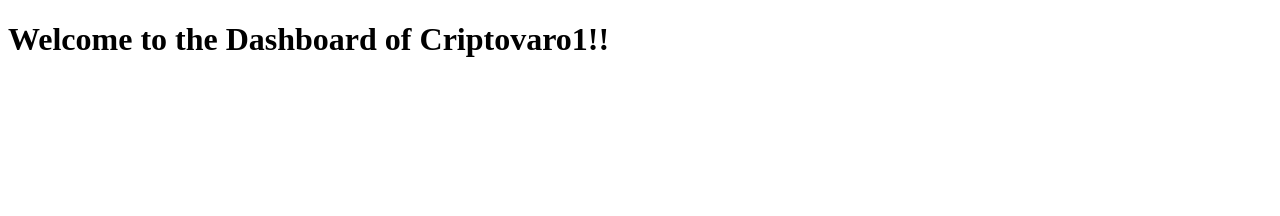
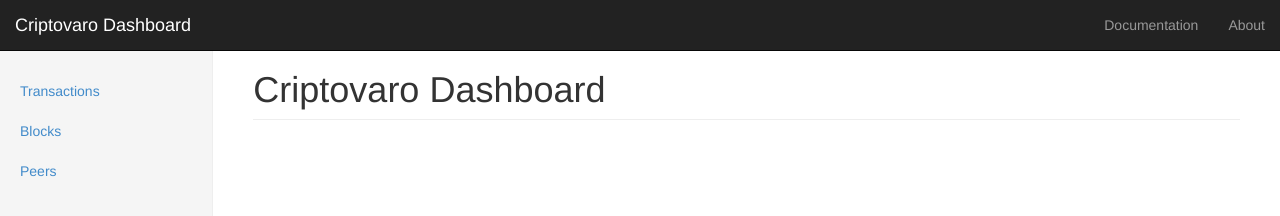
Before and after one commit to lingow/criptovaro, a plain HTML site: page public_html/index.html in a window 1280 px wide. Drawn offline with nearby package versions, Linux system fonts and the light colour scheme.

Commit message:
Renamed this file

```diff
--- a/public_html/index.html
+++ b/public_html/index.html
@@ -1,10 +1,74 @@
 <!DOCTYPE html>
-<html>
-    <head>
-        <meta http-equiv="Content-Type" content="text/html; charset=windows-1252"/>
-        <title>Dashboard</title>
-    </head>
-    <body>
-        <h1>Welcome to the Dashboard of Criptovaro1!!</h1>
-    </body>
+<html lang="en">
+  <head>
+    <meta charset="utf-8">
+    <meta http-equiv="X-UA-Compatible" content="IE=edge">
+    <meta name="viewport" content="width=device-width, initial-scale=1">
+    <meta name="description" content="">
+    <meta name="author" content="">
+
+    <title>Criptovaro Dashboard</title>
+
+    <!-- Bootstrap core CSS -->
+    <link href="css/bootstrap.min.css" rel="stylesheet">
+
+    <!-- Custom styles for this template -->
+    <link href="css/dashboard.css" rel="stylesheet">
+
+    <!-- Just for debugging purposes. Don't actually copy this line! -->
+    <!--[if lt IE 9]><script src="../../assets/js/ie8-responsive-file-warning.js"></script><![endif]-->
+
+    <!-- HTML5 shim and Respond.js IE8 support of HTML5 elements and media queries -->
+    <!--[if lt IE 9]>
+      <script src="https://oss.maxcdn.com/libs/html5shiv/3.7.0/html5shiv.js"></script>
+      <script src="https://oss.maxcdn.com/libs/respond.js/1.4.2/respond.min.js"></script>
+    <![endif]-->
+  </head>
+
+  <body>
+
+    <div class="navbar navbar-inverse navbar-fixed-top" role="navigation">
+      <div class="container-fluid">
+        <div class="navbar-header">
+          <button type="button" class="navbar-toggle" data-toggle="collapse" data-target=".navbar-collapse">
+            <span class="sr-only">Toggle navigation</span>
+            <span class="icon-bar"></span>
+            <span class="icon-bar"></span>
+            <span class="icon-bar"></span>
+          </button>
+          <a class="navbar-brand" href="index.html">Criptovaro Dashboard</a>
+        </div>
+        <div class="navbar-collapse collapse">
+          <ul class="nav navbar-nav navbar-right">
+            <li><a href="docs/">Documentation</a></li>
+            <li><a href="about/">About</a></li>
+          </ul>
+        </div>
+      </div>
+    </div>
+
+    <div class="container-fluid">
+      <div class="row">
+        <div class="col-sm-3 col-md-2 sidebar">
+          <ul class="nav nav-sidebar">
+            <li><a href="dashboard/transactions.html">Transactions</a></li>
+            <li><a href="dashboard/blocks.html">Blocks</a></li>
+            <li><a href="dashboard/peers.html">Peers</a></li>
+          </ul>
+
+        </div>
+        <div class="col-sm-9 col-sm-offset-3 col-md-10 col-md-offset-2 main">
+            <h1 class="page-header">Criptovaro Dashboard</h1>
+            <div class="table-responsive">
+          </div>
+        </div>
+    </div>
+</div>
+
+    <!-- Bootstrap core JavaScript
+    ================================================== -->
+    <!-- Placed at the end of the document so the pages load faster -->
+    <script src="http://code.jquery.com/jquery-latest.js"></script>
+    <script src="js/bootstrap.min.js"></script>
+  </body>
 </html>
```
